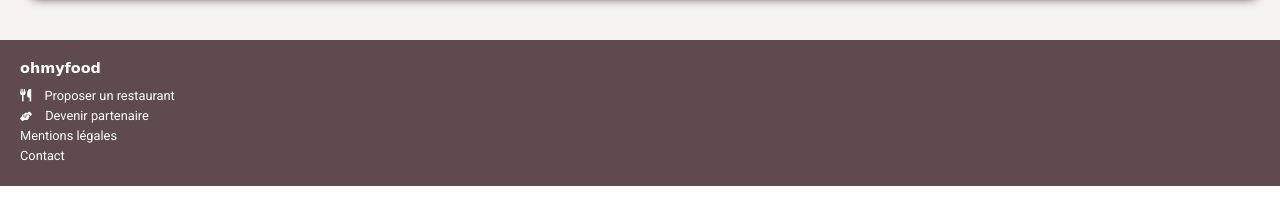
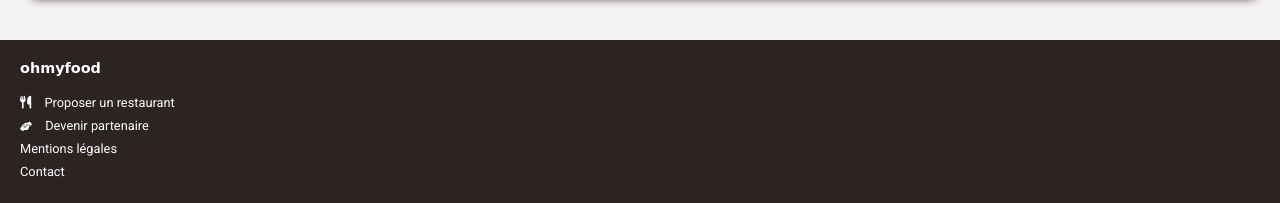
Before and after one commit to CMAGNIER/OhmyFood, a plain HTML site: page accueil.html in a window 1280 px wide. Shown: the part 1540-1743 px from the top of the page. Drawn offline with nearby package versions, Linux system fonts and the light colour scheme; files that its build step writes are made by us from their sources; a web font is replaced by a local one.

Commit message:
Changement couleur + marges du "footer"

```diff
--- a/sass/Layouts/_footer.scss
+++ b/sass/Layouts/_footer.scss
@@ -1,15 +1,15 @@
 footer{
-    background-color: $dark-main-color;
+    background-color: darken($dark-main-color,18%);
     color: #FFFFFF;
     padding: 10px 20px;
     .logo{
         @include logo-font-family;
         font-size: 0.9rem;
-        margin: 10px 0px;
+        margin: 10px 0px 15px 0px;
     }
     p{
         margin: 10px 0px;
-        line-height: 20px;
+        line-height: 23px;
         @include light-typography;
         i{
             margin-right: 10px;
```
